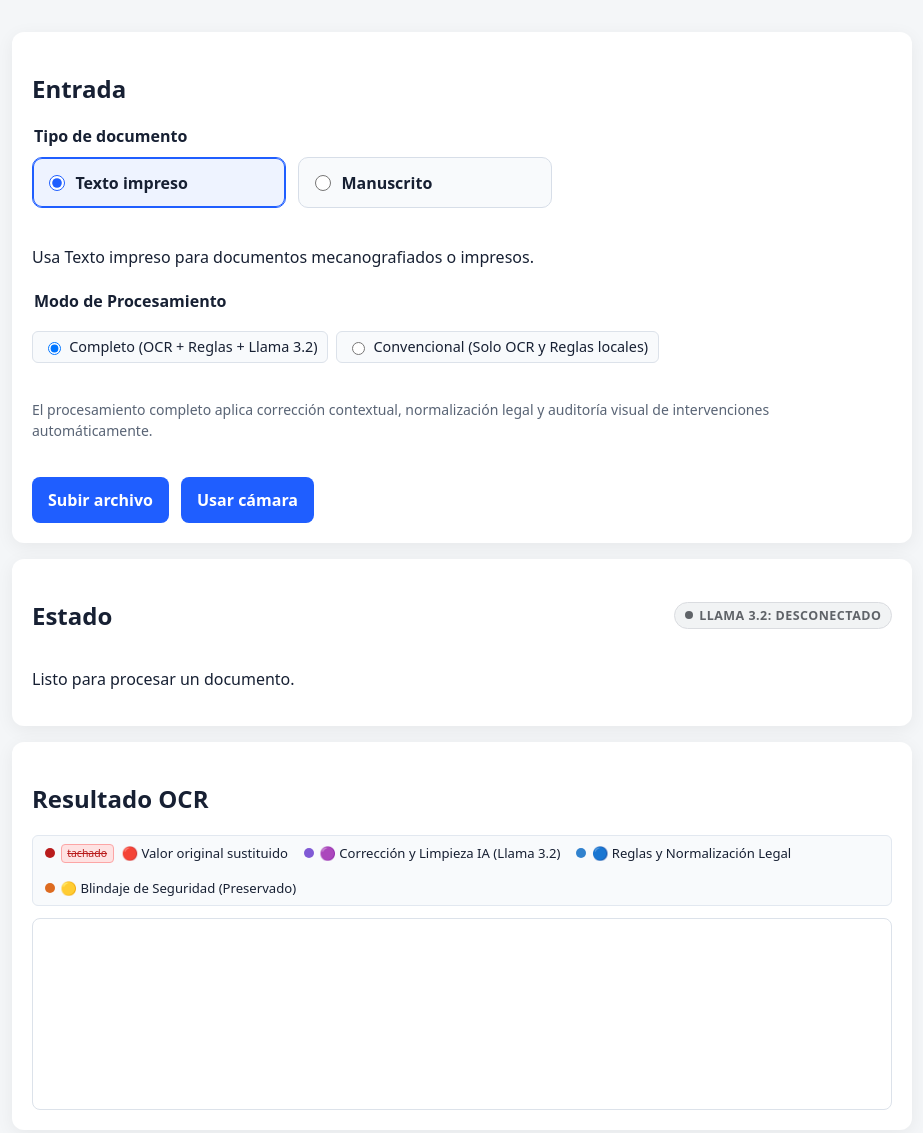
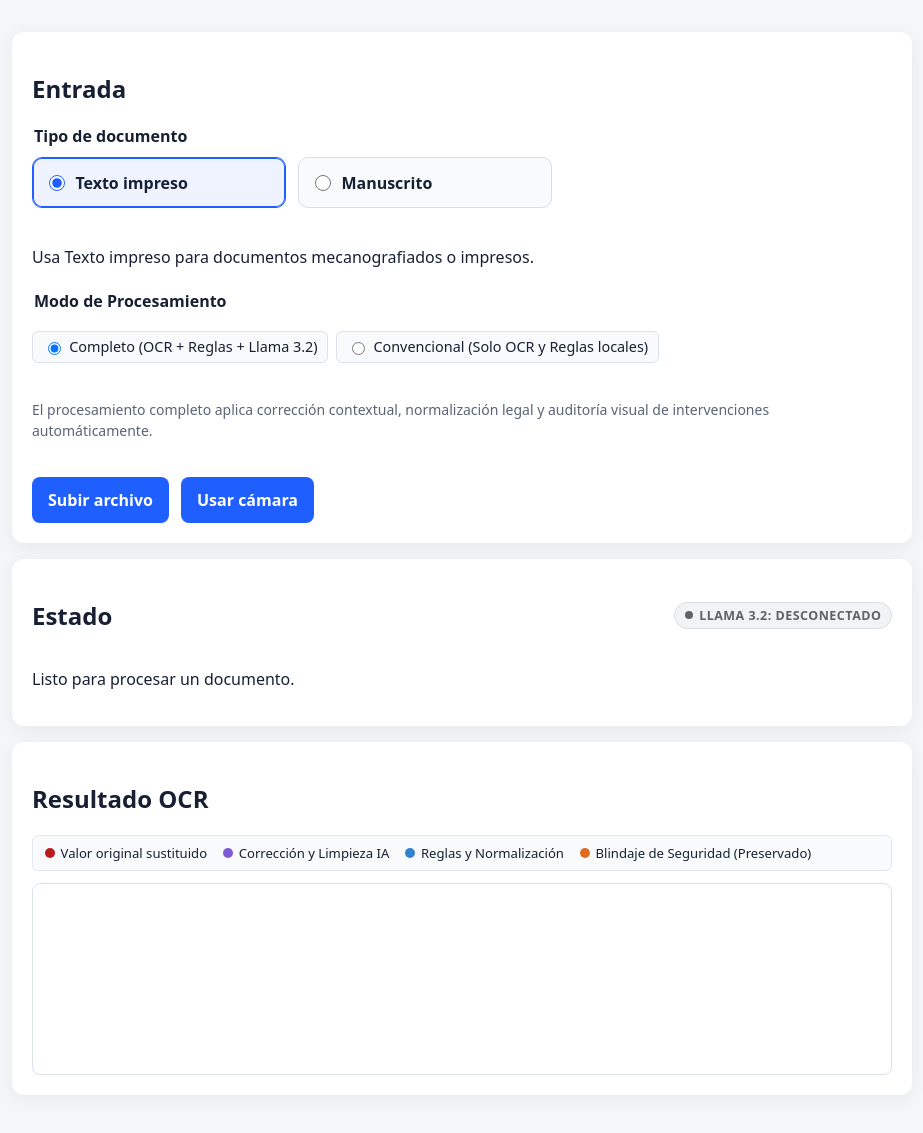
Before and after one commit to gabriel-arinez/tevi-ocr, a website with bundled scripts: page public/index.html in a window 1280 px wide. Shown: the whole page, without its empty margins (178-1101 px from the left). Built offline with nearby package versions, Linux system fonts and the light colour scheme; files whose address does not match are found by name.

Commit message:
Simplify audit legend labels in index.html

```diff
--- a/public/index.html
+++ b/public/index.html
@@ -194,10 +194,10 @@
       </div>
 
       <div id="auditLegend" class="audit-legend" hidden>
-        <span class="audit-legend-item"><span class="audit-dot dot-orig"></span> <del class="audit-orig-deleted" style="font-size:0.8em; margin-right:0.15rem;">tachado</del> 🔴 Valor original sustituido</span>
-        <span class="audit-legend-item"><span class="audit-dot dot-llama"></span> 🟣 Corrección y Limpieza IA (Llama 3.2)</span>
-        <span class="audit-legend-item"><span class="audit-dot dot-rules"></span> 🔵 Reglas y Normalización Legal</span>
-        <span class="audit-legend-item"><span class="audit-dot dot-shield"></span> 🟡 Blindaje de Seguridad (Preservado)</span>
+        <span class="audit-legend-item"><span class="audit-dot dot-orig"></span>Valor original sustituido</span>
+        <span class="audit-legend-item"><span class="audit-dot dot-llama"></span>Corrección y Limpieza IA</span>
+        <span class="audit-legend-item"><span class="audit-dot dot-rules"></span>Reglas y Normalización</span>
+        <span class="audit-legend-item"><span class="audit-dot dot-shield"></span>Blindaje de Seguridad (Preservado)</span>
       </div>
 
       <p id="printedReviewNotice" class="ocr-note" hidden>Pase el cursor sobre las palabras subrayadas en la vista de revisión para ver qué se modificó y por qué.</p>
```
